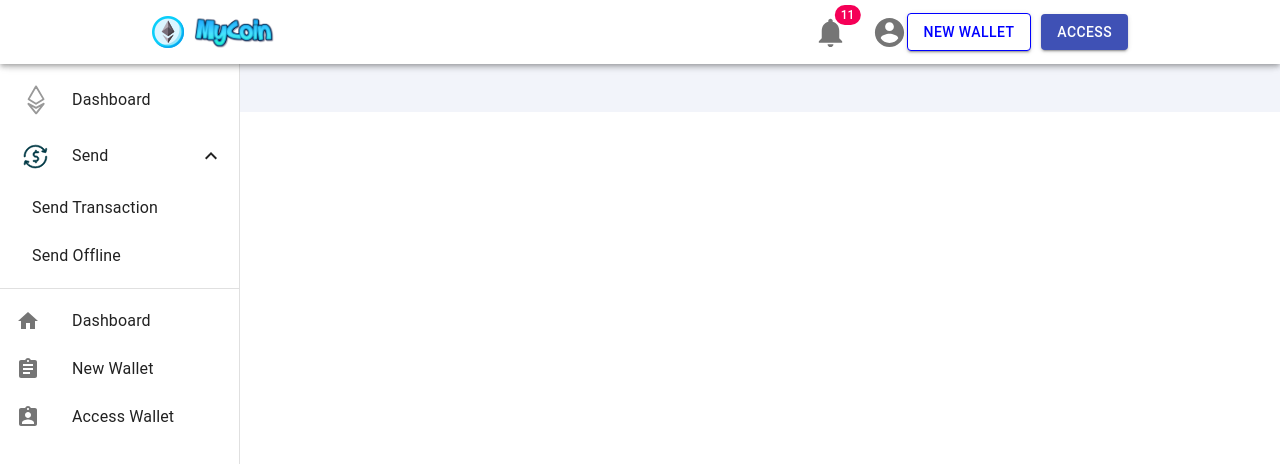
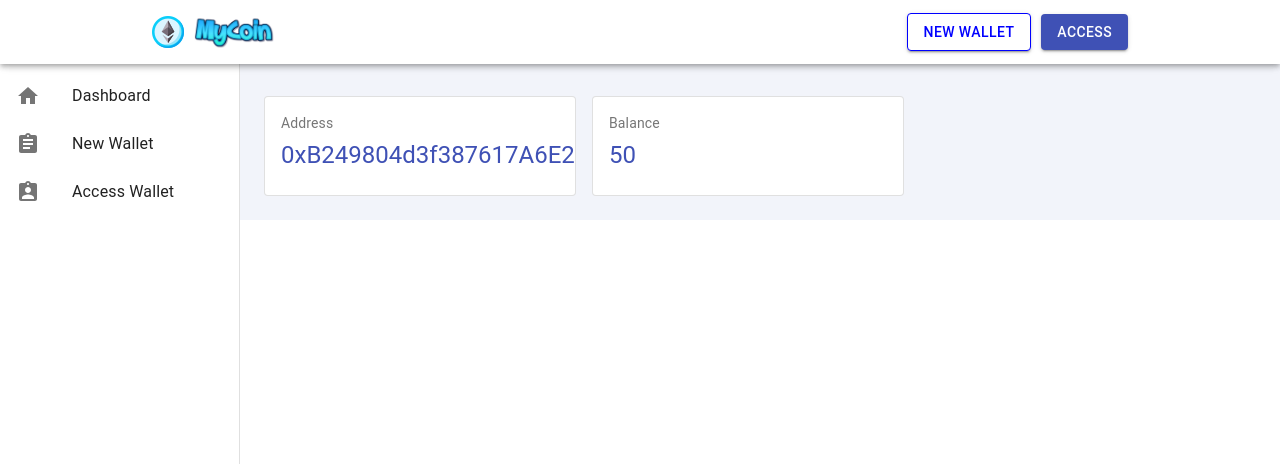
Before and after one commit to 1712056/MyCoin-client, a React (Create React App) app: page /send-transaction in a window 1280 px wide. Shown: the top 464 px of the page. Built offline with nearby package versions, Linux system fonts and the light colour scheme.

Commit message:
Add layout transaction

```diff
--- a/src/App.js
+++ b/src/App.js
@@ -7,6 +7,7 @@ import AppBar from "./layout";
 import Dashboard from "./pages/Dashboard";
 import CreateWallet from "./pages/CreateWallet";
 import AccessWallet from "./pages/AccessWallet";
+import SendTransaction from "./pages/SendTransaction";
 
 import AuthState from "./context/auth/AuthState";
 
@@ -27,6 +28,7 @@ const App = () => {
             <Route exact path="/" component={Dashboard} />
             <Route exact path="/access-wallet" component={AccessWallet} />
             <Route exact path="/create-wallet" component={CreateWallet} />
+            <Route exact path="/send-transaction" component={SendTransaction} />
           </Switch>
         </AppBar>
       </AuthState>
--- a/src/layout/index.jsx
+++ b/src/layout/index.jsx
@@ -1,4 +1,4 @@
-import React, { useState } from "react";
+import React, { useState, useContext } from "react";
 import { Link } from "react-router-dom";
 
 import { makeStyles, useTheme } from "@material-ui/core/styles";
@@ -33,6 +33,9 @@ import Logo from "./../icons/ethereum.png";
 import LogoText from "./../images/Logo.png";
 import imgDashboard from "./../images/dashboard.svg";
 import imgSend from "./../images/send.svg";
+
+import AuthContext from "./../context/auth/authContext";
+import { useHistory } from "react-router-dom";
 
 const drawerWidth = 240;
 
@@ -81,6 +84,10 @@ const useStyles = makeStyles((theme) => ({
 
 export default function AppBarMyCoin(props) {
   const classes = useStyles();
+  const authContext = useContext(AuthContext);
+  const isAuthenticated = authContext.isAuthenticated;
+  const { logout } = useContext(AuthContext);
+  const history = useHistory();
 
   const [anchorEl, setAnchorEl] = React.useState(null);
   const handleProfileMenuOpen = (event) => {
@@ -95,7 +102,11 @@ export default function AppBarMyCoin(props) {
   const handleClick = () => {
     setOpen(!open);
   };
-
+  const handleLogout = () => {
+    logout();
+    history.push("/access-wallet");
+    setAnchorEl(null);
+  };
   const menuId = "primary-search-account-menu";
 
   const renderMenu = (
@@ -109,7 +120,7 @@ export default function AppBarMyCoin(props) {
       onClose={handleMenuClose}
     >
       <MenuItem onClick={handleMenuClose}>Setting</MenuItem>
-      <MenuItem onClick={handleMenuClose}>Log out</MenuItem>
+      <MenuItem onClick={handleLogout}>Log out</MenuItem>
     </Menu>
   );
 
@@ -129,6 +140,8 @@ export default function AppBarMyCoin(props) {
           <Typography variant="h6" className={classes.title}>
             News
           </Typography>
+          {isAuthenticated ? (
+            <Grid>
               <IconButton aria-label="show 11 new notifications">
                 <Badge badgeContent={11} color="secondary">
                   <NotificationsIcon fontSize="large" />
@@ -143,6 +156,9 @@ export default function AppBarMyCoin(props) {
               >
                 <AccountCircle fontSize="large" />
               </IconButton>
+            </Grid>
+          ) : (
+            <Grid>
               <Button
                 variant="contained"
                 style={{
@@ -151,13 +167,15 @@ export default function AppBarMyCoin(props) {
                   border: "1px solid blue",
                   marginRight: "10px",
                 }}
-
+                onClick={()=>{history.push('./create-wallet')}}
               >
                 New wallet
               </Button>
-          <Button variant="contained" color="primary">
+              <Button variant="contained" color="primary" onClick={()=>{history.push('./access-wallet')}}>
                 Access
               </Button>
+            </Grid>
+          )}
         </Toolbar>
       </AppBar>
       <Drawer
@@ -169,6 +187,7 @@ export default function AppBarMyCoin(props) {
       >
         <Toolbar />
         <div className={classes.drawerContainer}>
+          {isAuthenticated ? (
             <List>
               <Link to="/" className={classes.link}>
                 <ListItem button>
@@ -204,7 +223,7 @@ export default function AppBarMyCoin(props) {
                 </List>
               </Collapse>
             </List>
-          <Divider />
+          ) : (
             <List>
               <Link to="/" className={classes.link}>
                 <ListItem button>
@@ -231,6 +250,7 @@ export default function AppBarMyCoin(props) {
                 </ListItem>
               </Link>
             </List>
+          )}
         </div>
       </Drawer>
       <main className={classes.content}>
--- a/src/pages/AccessWallet.jsx
+++ b/src/pages/AccessWallet.jsx
@@ -19,6 +19,7 @@ import imgFile from "./../images/file.svg";
 import { Link, useHistory } from "react-router-dom";
 
 import AuthContext from "./../context/auth/authContext";
+
 const useStyles = makeStyles((theme) => ({
   paper: {
     display: "flex",
@@ -87,7 +88,7 @@ export default function AccessWallet() {
     if (password !== null) {
       const data = await login(keystore, password);
       if (data) {
-        console.log(data);
+        history.push('/send-transaction');
       }
     }
   };
--- /dev/null
+++ b/src/pages/SendTransaction.jsx
@@ -0,0 +1,79 @@
+import React, { useState, useEffect, useContext,  } from "react";
+
+import { Grid } from "@material-ui/core";
+import { makeStyles } from "@material-ui/core/styles";
+import Card from "@material-ui/core/Card";
+import CardContent from "@material-ui/core/CardContent";
+import Typography from "@material-ui/core/Typography";
+
+import { useHistory } from "react-router-dom";
+
+const useStyles = makeStyles({
+  root: {
+
+  },
+  bullet: {
+    display: "inline-block",
+    margin: "0 2px",
+    transform: "scale(0.8)",
+  },
+  title: {
+    fontSize: 14,
+  },
+  pos: {
+    marginBottom: 12,
+  },
+});
+
+const SendTransaction= ({ location }) => {
+  const classes = useStyles();
+  const [userAddress, setUserAddress]= useState();
+  const [userBalance, setUserBalance]= useState();
+  const history= useHistory();
+
+
+
+
+
+  return (
+    <Grid container spacing={2} className={classes.root}>
+      <Grid container item lg={8} spacing={2} style={{height: "100%",}}>
+        <Grid item xs={6} >
+          <Card  variant="outlined">
+            <CardContent>
+              <Typography
+                className={classes.title}
+                color="textSecondary"
+                gutterBottom
+              >
+                Address
+              </Typography>
+              <Typography variant="h5" component="h2" color="primary">
+              0xB249804d3f387617A6E21a1B2Db3e769B2f8EBD8
+              </Typography>
+            </CardContent>
+          </Card>
+        </Grid>
+        <Grid item xs={6} >
+          <Card variant="outlined">
+            <CardContent>
+              <Typography
+                className={classes.title}
+                color="textSecondary"
+                gutterBottom
+              >
+                Balance
+              </Typography>
+              <Typography variant="h5" component="h2" color="primary">
+                50
+              </Typography>
+            </CardContent>
+          </Card>
+        </Grid>
+        </Grid>
+    </Grid>
+
+  )
+};
+
+export default SendTransaction;
```
Lines whose indentation alone changed are shown as unchanged.
